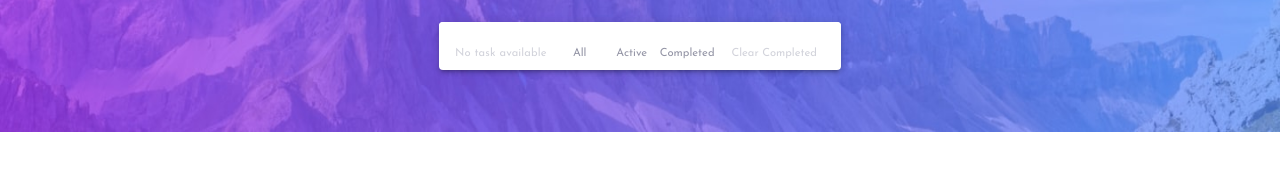
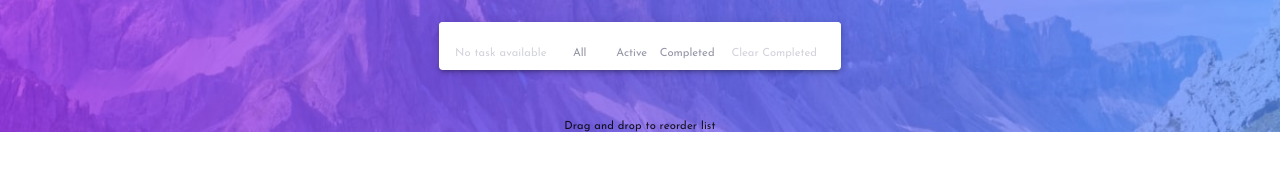
Before and after one commit to AlexOla-NG/Projects, a React (Create React App) app in the folder react-project/: page / in a window 1280 px wide. Shown: the part 188-358 px from the top of the page. Built offline with nearby package versions, Linux system fonts and the light colour scheme; the HTML template or start-up script is replaced by a standard one.

Commit message:
update - refactor & clean up code

```diff
--- a/react-project/src/index.js
+++ b/react-project/src/index.js
@@ -2,8 +2,9 @@ import React from 'react';
 import ReactDOM from 'react-dom/client';
 // import './index.css';
 // import App from './App';
-import './todo-app/index.css'
-import { AppProvider, ColorModeProvider } from './todo-app/Context';
+import './todo-app/index.css';
+import { AppProvider } from './todo-app/Context';
+import { ColorModeProvider } from './todo-app/ColorModeProvider';
 import App from './todo-app/App';
 // import App from './todo-app/App-Todo';
 import reportWebVitals from './reportWebVitals';
--- a/react-project/src/todo-app/App.js
+++ b/react-project/src/todo-app/App.js
@@ -1,11 +1,13 @@
 import React from 'react';
+import Box from '@mui/material/Box';
+import Container from '@mui/material/Container';
+import Stack from '@mui/material/Stack';
+import Paper from '@mui/material/Paper';
+import Typography from '@mui/material/Typography';
+import { useGlobalThemeContext } from './ColorModeProvider';
 import UserInput from './UserInput';
 import TodoList from './TodoList';
 import { ListActionButtons } from './Footer';
-import { useGlobalThemeContext } from './Context';
-import Box from '@mui/material/Box';
-import Container from '@mui/material/Container';
-import Paper from '@mui/material/Paper';
 import DesktopDarkImage from './images/bg-desktop-dark.jpg';
 import DesktopLightImage from './images/bg-desktop-light.jpg';
 import MobileDarkImage from './images/bg-mobile-dark.jpg';
@@ -36,9 +38,7 @@ const App = () => {
 				sx={{
 					width: {
 						//dimensions in px
-						// xs: 400, // theme.breakpoints.up('xs') 0-599px
 						sm: 450, // theme.breakpoints.up('sm') 600 - 1199px
-						// lg: 300, // theme.breakpoints.up('lg') > 1200px
 					},
 				}}
 			>
@@ -56,6 +56,15 @@ const App = () => {
 				>
 					<ListActionButtons />
 				</Paper>
+
+				<Stack sx={{ color: 'primary', py: 6, textAlign: 'center' }}>
+					{/* TODO: stopped here
+					change color of caption to same color as btns
+					*/}
+					<Typography variant='caption' component='p'>
+						Drag and drop to reorder list
+					</Typography>
+				</Stack>
 			</Container>
 		</Box>
 	);
--- /dev/null
+++ b/react-project/src/todo-app/ColorModeProvider.js
@@ -0,0 +1,34 @@
+import React, { useState, useMemo, useContext } from 'react';
+import { createTheme, ThemeProvider } from '@mui/material/styles';
+import CssBaseline from '@mui/material/CssBaseline';
+import getDesignTokens from './appTheme';
+
+// STUB: create global theme context hook
+const ColorModeContext = React.createContext({ toggleColorMode: () => {} });
+const useGlobalThemeContext = () => {
+	return useContext(ColorModeContext);
+};
+
+// STUB: create ColorModeProvider context to hold appTheme & darkmode toggle control
+const ColorModeProvider = ({ children }) => {
+	const [mode, setMode] = useState('light');
+	const colorMode = useMemo(
+		() => ({
+			toggleColorMode: () => {
+				setMode((prevMode) => (prevMode === 'light' ? 'dark' : 'light'));
+			},
+		}),
+		[]
+	);
+
+	const theme = useMemo(() => createTheme(getDesignTokens(mode)), [mode]);
+
+	return (
+		<ColorModeContext.Provider value={{ colorMode, theme }}>
+			<CssBaseline />
+			<ThemeProvider theme={theme}>{children}</ThemeProvider>
+		</ColorModeContext.Provider>
+	);
+};
+
+export { ColorModeProvider, useGlobalThemeContext };
--- a/react-project/src/todo-app/Context.js
+++ b/react-project/src/todo-app/Context.js
@@ -1,184 +1,58 @@
-import React, { useState, useContext, useMemo } from 'react'
-import { createTheme, ThemeProvider } from '@mui/material/styles'
-import CssBaseline from '@mui/material/CssBaseline';
-import { amber, deepOrange, grey } from '@mui/material/colors';
+import React, { useState, useContext } from 'react';
 
-// TODO: stopped here
-      // create dark theme
-      // refer mui dark theme doc
+// STUB: create global context hook to share state, functions
+const AppContext = React.createContext();
+const useGlobalContext = () => {
+	return useContext(AppContext);
+};
 
-// // STUB: define app theme
+const AppProvider = ({ children }) => {
+	const [todo, setTodo] = useState('');
+	const [todos1, setTodos1] = useState([]); // main todo
+	const [todos2, setTodos2] = useState([]); // backup todo
+	const [completed, setCompleted] = useState([]); // hold completed todos
 
-const getDesignTokens = (mode) => ({
-  palette: {
-    mode,
-    ...(mode === 'light'
-      ? {
-          // palette values for light mode
-          primary: {
-            main: 'hsl(236, 9%, 61%)',
-            contrastText: 'hsl(235, 19%, 35%)'
-          },
-          completed : {
-            contrastText: 'hsl(233, 11%, 84%)'
-          },
-          // divider: amber[200],
-          // text: {
-          //   primary: grey[900],
-          //   secondary: grey[800],
-          // },
-        }
-      : {
-          // palette values for dark mode
-          primary: {
-            main: 'hsl(233, 14%, 35%)',
-            contrastText: 'hsl(234, 39%, 85%)'
-          },
-          completed : {
-            contrastText: 'hsl(234, 11%, 52%)'
-          },
-          // primary: deepOrange,
-          // divider: deepOrange[700],
-          // background: {
-          //   default: deepOrange[900],
-          //   paper: deepOrange[900],
-          // },
-          // text: {
-          //   primary: '#fff',
-          //   secondary: grey[500],
-          // },
-        }),
-  },
-  typography: {
-    fontFamily: "'Josefin Sans', sans-serif",
-    h4: {
-      fontWeight: 700,
-      letterSpacing: '0.4em',
-      textTransform: 'uppercase',
-    },
-    button: {
-      fontSize: '0.7em',
-      textTransform: 'capitalize'
-    },
-    caption: {
-      fontSize: '0.7em',
-    }
-  },
-  components: {
-    // Name of the component ⚛️
-    MuiButtonBase: {
-      defaultProps: {
-        // The props to apply
-        disableRipple: true, // No more ripple, on the whole application 💣!
-      }
-    },
-    // TODO: stopped here
-        // override backgroundImage of paper on dark mode
-    MuiPaper: {
-      styleOverrides: {
-        // Name of the slot
-        root: {
-          // Some CSS
-          backgroundImage: 'none',
-          // backgroundColor: '#121212'
-        }
-      }
-    },
-  }
-});
-
-
-const AppContext = React.createContext()
-
-// STUB: create global context hook
-export const useGlobalContext = () => {
-    return useContext(AppContext)
-}
-
-export const AppProvider = ({ children }) => {
-
-  const [todo, setTodo] = useState("")
-  // const [todoID, setTodoID] = useState(null)
-  const [todos1, setTodos1] = useState([])
-  const [todos2, setTodos2] = useState([]); //create new todos to handle extra functionality
-  const [completed, setCompleted] = useState([]) //hold completed todos
-
-
-
+	// STUB: handle todo onsubmit
 	const handleSubmit = (e) => {
-    e.preventDefault()
+		e.preventDefault();
 
 		if (todo === '') {
-        return
+			return;
 		}
 
 		// STUB: create todo obj template, todolist
-    const obj = { todo, completed: false, id: Date.now().toString() }
+		const obj = { todo, completed: false, id: Date.now().toString() };
 		// setTodoID(obj.id)
-    setTodos1([...todos1, obj])
-    setTodos2([...todos2, obj])
-    setTodo("")
-  }
+		setTodos1([...todos1, obj]);
+		setTodos2([...todos2, obj]);
+		setTodo('');
+	};
 
 	// STUB: delete item from main todo list, update 2nd todo list
 	const deleteTodo = (id) => {
-    setTodos1(todos1.filter((item) => item.id !== id))
-    setTodos2(todos2.filter((item) => item.id !== id))
+		setTodos1(todos1.filter((item) => item.id !== id));
+		setTodos2(todos2.filter((item) => item.id !== id));
 		// setTodos2(todos1)
-  }
+	};
 
 	return (
-    <AppContext.Provider value={ {
+		<AppContext.Provider
+			value={{
 				todo,
 				setTodo,
 				todos1,
 				setTodos1,
 				todos2,
 				setTodos2,
-      //   todoID,
-      //   isChecked,
-      //   setIsChecked,
 				handleSubmit,
 				deleteTodo,
 				completed,
-      setCompleted
-    } }
+				setCompleted,
+			}}
 		>
-      { children }
-      {/* <CssBaseline />
-      <ThemeProvider theme={theme}>
-          { children }
-      </ThemeProvider> */}
+			{children}
 		</AppContext.Provider>
-  )
-}
+	);
+};
 
-const ColorModeContext = React.createContext({ toggleColorMode: () => { } });
-
-// STUB: create global theme context hook
-export const useGlobalThemeContext = () => {
-    return useContext(ColorModeContext)
-}
-
-export const ColorModeProvider = ({ children }) => {
-  const [mode, setMode] = useState('light');
-  const colorMode = useMemo(
-    () => ({
-      toggleColorMode: () => {
-        setMode((prevMode) => (prevMode === 'light' ? 'dark' : 'light'));
-      },
-    }),
-    [],
-  );
-
-  const theme = React.useMemo(() => createTheme(getDesignTokens(mode)), [mode]);
-
-  return (
-    <ColorModeContext.Provider value={ { colorMode, theme } }>
-      <CssBaseline />
-      <ThemeProvider theme={theme}>
-        { children }
-      </ThemeProvider>
-    </ColorModeContext.Provider>
-  );
-}
+export { AppProvider, useGlobalContext };
--- /dev/null
+++ b/react-project/src/todo-app/appTheme.js
@@ -0,0 +1,66 @@
+// STUB: create getDesignTokens function to hold appTheme
+// appTheme contains custom palette, typography, components config
+// getDesignTokens will toggle palette contents depending on mode
+
+const getDesignTokens = (mode) => ({
+	palette: {
+		mode,
+		...(mode === 'light'
+			? {
+					// palette values for light mode
+					primary: {
+						main: 'hsl(236, 9%, 61%)',
+						contrastText: 'hsl(235, 19%, 35%)',
+					},
+					completed: {
+						contrastText: 'hsl(233, 11%, 84%)',
+					},
+			  }
+			: {
+					// palette values for dark mode
+					primary: {
+						main: 'hsl(233, 14%, 35%)',
+						contrastText: 'hsl(234, 39%, 85%)',
+					},
+					completed: {
+						contrastText: 'hsl(234, 11%, 52%)',
+					},
+			  }),
+	},
+	typography: {
+		fontFamily: "'Josefin Sans', sans-serif",
+		h4: {
+			fontWeight: 700,
+			letterSpacing: '0.4em',
+			textTransform: 'uppercase',
+		},
+		button: {
+			fontSize: '0.7rem',
+			textTransform: 'capitalize',
+		},
+		caption: {
+			fontSize: '0.7rem',
+		},
+	},
+	components: {
+		// Name of the component ⚛️
+		MuiButtonBase: {
+			defaultProps: {
+				// The props to apply
+				disableRipple: true, // No more ripple, on the whole application 💣!
+			},
+		},
+		MuiPaper: {
+			styleOverrides: {
+				// Name of the slot
+				root: {
+					// Some CSS
+					backgroundImage: 'none', // remove box-shadow in dark-mode
+					// backgroundColor: '#121212'
+				},
+			},
+		},
+	},
+});
+
+export default getDesignTokens;
```
Also changed, not shown: react-project/src/todo-app/UserInput.js (+45 -35 lines). Lines whose indentation alone changed are shown as unchanged.
